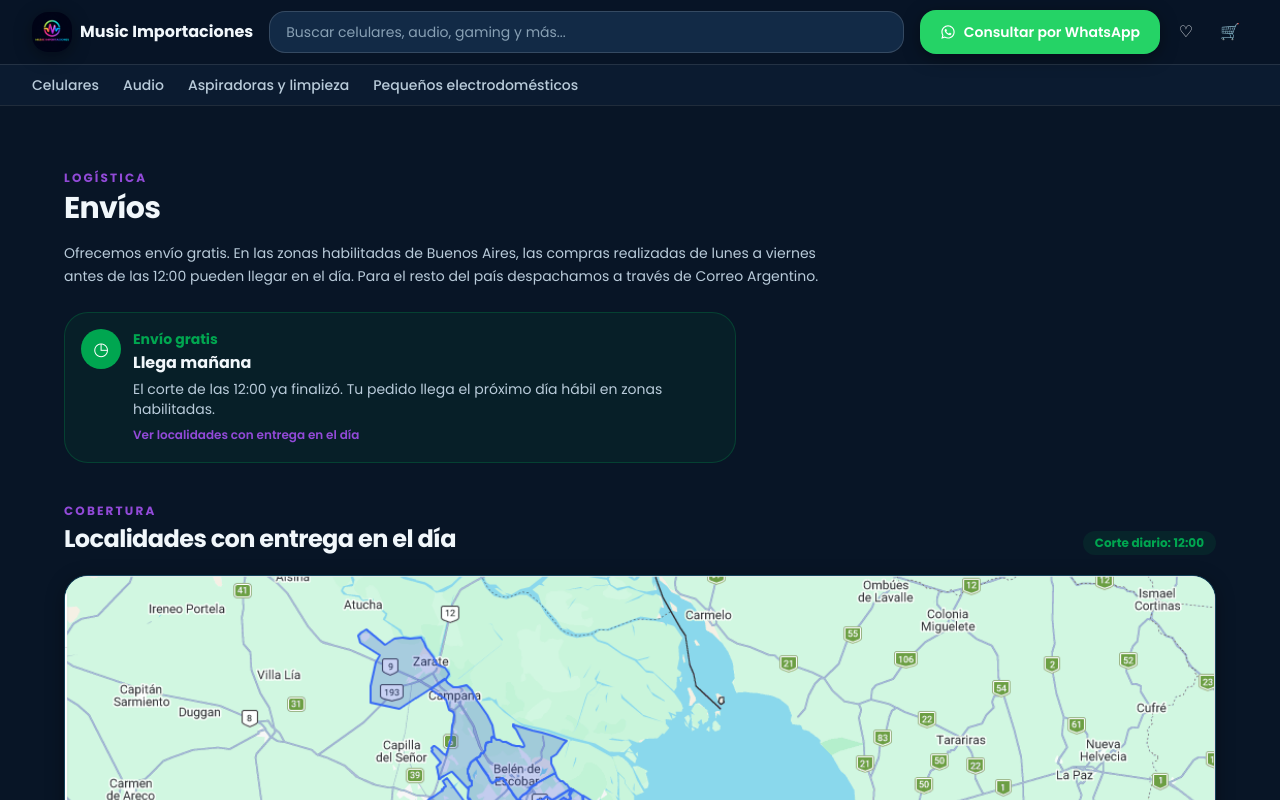
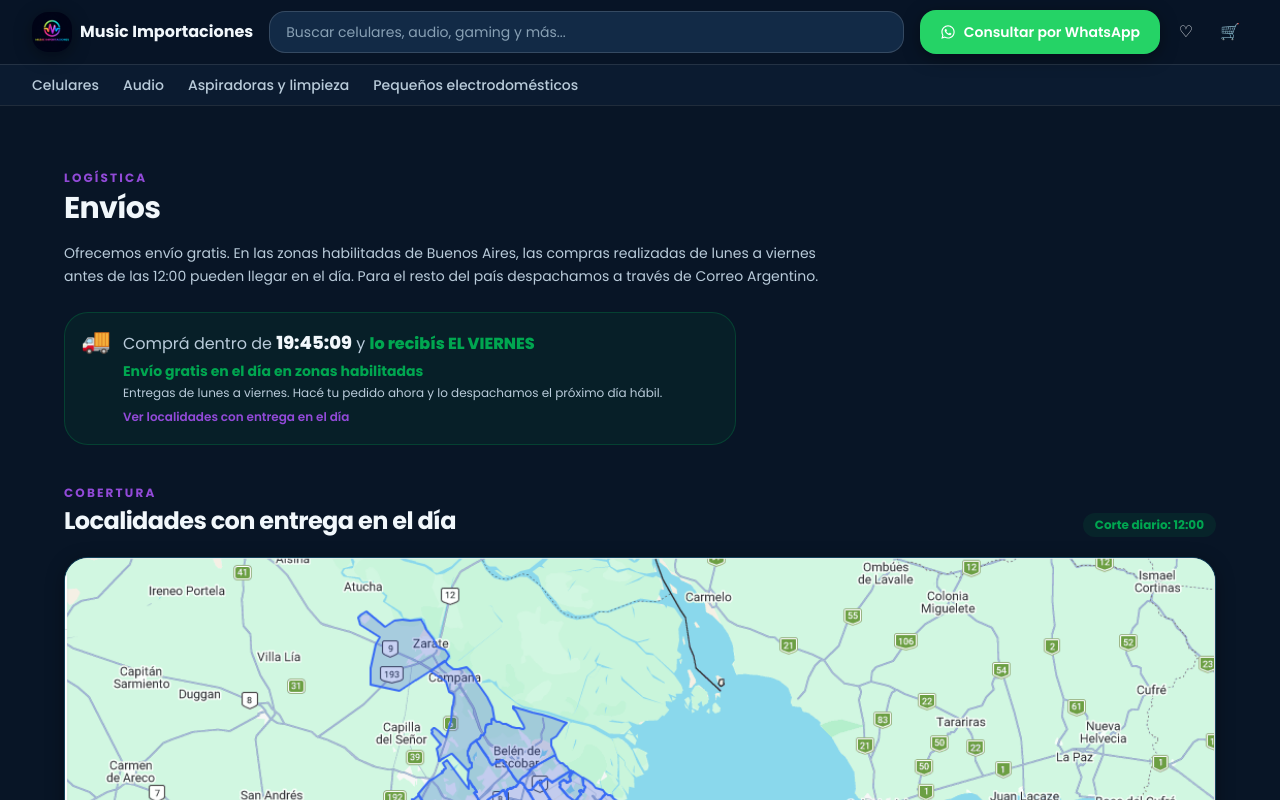
Before and after one commit to agustinzorrilla4-lab/music-importaciones, a React (Vite) app: page /envios in a window 1280 px wide. Shown: the top 800 px of the page. Built offline with nearby package versions, Linux system fonts and the light colour scheme.

Commit message:
feat: reloj de cuenta regresiva HH:MM:SS con dia de entrega, estilo Mercado Libre

```diff
--- a/src/components/DeliveryPromise.tsx
+++ b/src/components/DeliveryPromise.tsx
@@ -3,15 +3,8 @@ import { Link } from "react-router-dom";
 
 const ARGENTINA_TIME_ZONE = "America/Argentina/Buenos_Aires";
 const CUTOFF_HOUR = 12;
-
-type DeliveryState =
-  // Día hábil antes del corte: llega hoy.
-  | { kind: "same_day"; hours: number; minutes: number }
-  // Día hábil después del corte, con próximo día hábil también hábil (ej. martes 15h → llega miércoles).
-  | { kind: "next_business_day"; label: string }
-  // Fin de semana o víspera de fin de semana (viernes tarde, sábado, domingo).
-  // También cubre feriados si en el futuro se conecta un calendario.
-  | { kind: "non_business_day"; label: string };
+const CUTOFF_SECONDS = CUTOFF_HOUR * 3600;
+const DAY_SECONDS = 86400;
 
 const WEEKDAY_LABELS = [
   "domingo",
@@ -23,11 +16,23 @@ const WEEKDAY_LABELS = [
   "sábado",
 ];
 
-// Devuelve hora y día de la semana en Argentina.
+type DeliveryState = {
+  // Segundos que faltan para el próximo corte de las 12:00 de un día hábil.
+  secondsLeft: number;
+  // Cómo se nombra el día de entrega: "HOY" o "el martes".
+  deliveryLabel: string;
+  // true cuando la entrega cae el mismo día (compra antes del corte en día hábil).
+  sameDay: boolean;
+};
+
+function isWeekend(dow: number): boolean {
+  return dow === 0 || dow === 6;
+}
+
+// Hora y día de la semana en Buenos Aires, sin depender del huso del visitante.
 function getArgentinaNow(now: Date) {
   const parts = new Intl.DateTimeFormat("es-AR", {
     timeZone: ARGENTINA_TIME_ZONE,
-    weekday: "short",
     year: "numeric",
     month: "2-digit",
     day: "2-digit",
@@ -36,94 +41,82 @@ function getArgentinaNow(now: Date) {
     second: "2-digit",
     hourCycle: "h23",
   }).formatToParts(now);
-  const values = Object.fromEntries(parts.map((p) => [p.type, p.value]));
-  const y = Number(values.year);
-  const m = Number(values.month);
-  const d = Number(values.day);
-  // Reconstruimos una Date UTC con los valores de Buenos Aires para calcular
-  // el día de la semana sin depender del huso del cliente.
-  const dow = new Date(Date.UTC(y, m - 1, d)).getUTCDay(); // 0 = domingo, 6 = sábado
+  const v = Object.fromEntries(parts.map((p) => [p.type, p.value]));
+  const dow = new Date(
+    Date.UTC(Number(v.year), Number(v.month) - 1, Number(v.day))
+  ).getUTCDay();
   return {
     dow,
-    hour: Number(values.hour),
-    minute: Number(values.minute),
-    second: Number(values.second),
+    secondsOfDay:
+      Number(v.hour) * 3600 + Number(v.minute) * 60 + Number(v.second),
   };
 }
 
-function labelForNextBusinessDay(dowToday: number): string {
-  // Del día actual, salteamos sábado y domingo hasta encontrar un día hábil.
-  let d = (dowToday + 1) % 7;
-  while (d === 0 || d === 6) d = (d + 1) % 7;
-  // Si es exactamente mañana, usamos "mañana"; si no, "el <día>".
-  const isTomorrow = d === (dowToday + 1) % 7;
-  return isTomorrow ? "mañana" : `el ${WEEKDAY_LABELS[d]}`;
-}
+function getDeliveryState(now = new Date()): DeliveryState {
+  const { dow, secondsOfDay } = getArgentinaNow(now);
 
-function getDeliveryState(now = new Date()): DeliveryState {
-  const { dow, hour, minute, second } = getArgentinaNow(now);
-  const isWeekend = dow === 0 || dow === 6;
-
-  if (isWeekend) {
+  // Día hábil y todavía no pasó el corte: se entrega hoy mismo.
+  if (!isWeekend(dow) && secondsOfDay < CUTOFF_SECONDS) {
     return {
-      kind: "non_business_day",
-      label: `el ${WEEKDAY_LABELS[1]}`, // "el lunes"
+      secondsLeft: CUTOFF_SECONDS - secondsOfDay,
+      deliveryLabel: "HOY",
+      sameDay: true,
     };
   }
 
-  const secondsUntilCutoff = (CUTOFF_HOUR - hour) * 3600 - minute * 60 - second;
-
-  if (secondsUntilCutoff > 0) {
-    const totalMinutes = Math.ceil(secondsUntilCutoff / 60);
-    return {
-      kind: "same_day",
-      hours: Math.floor(totalMinutes / 60),
-      minutes: totalMinutes % 60,
-    };
-  }
+  // Ya pasó el corte (o es fin de semana): la entrega pasa al próximo día
+  // hábil, y la cuenta regresiva apunta al corte de ese día.
+  let daysAhead = 1;
+  while (isWeekend((dow + daysAhead) % 7)) daysAhead += 1;
 
   return {
-    kind: "next_business_day",
-    label: labelForNextBusinessDay(dow),
+    secondsLeft:
+      DAY_SECONDS - secondsOfDay + (daysAhead - 1) * DAY_SECONDS + CUTOFF_SECONDS,
+    deliveryLabel: `el ${WEEKDAY_LABELS[(dow + daysAhead) % 7]}`,
+    sameDay: false,
   };
 }
 
-function primaryLine(state: DeliveryState): string {
-  if (state.kind === "same_day") return "Llega hoy";
-  return `Llega ${state.label}`;
+function formatCountdown(totalSeconds: number): string {
+  const s = Math.max(0, totalSeconds);
+  const hh = Math.floor(s / 3600);
+  const mm = Math.floor((s % 3600) / 60);
+  const ss = s % 60;
+  const pad = (n: number) => String(n).padStart(2, "0");
+  return `${pad(hh)}:${pad(mm)}:${pad(ss)}`;
 }
 
 export default function DeliveryPromise({ compact = false }: { compact?: boolean }) {
   const [delivery, setDelivery] = useState<DeliveryState>(() => getDeliveryState());
 
   useEffect(() => {
-    const timer = window.setInterval(() => setDelivery(getDeliveryState()), 30_000);
+    // Cada segundo, para que el reloj corra a la vista del comprador.
+    const timer = window.setInterval(() => setDelivery(getDeliveryState()), 1000);
     return () => window.clearInterval(timer);
   }, []);
 
-  const line1 = primaryLine(delivery);
-  const countdown =
-    delivery.kind === "same_day"
-      ? `${delivery.hours} h ${String(delivery.minutes).padStart(2, "0")} min`
-      : null;
+  const countdown = formatCountdown(delivery.secondsLeft);
 
   if (compact) {
     return (
-      <div className="rounded-xl border border-[#00a650]/20 bg-[#00a650]/[0.06] px-3 py-2 text-xs">
-        <p className="font-bold text-[#00a650]">Envío gratis</p>
-        <p className="mt-0.5 font-semibold text-ink" aria-live="polite">
-          {line1}
-        </p>
-        {countdown && (
-          <p className="mt-0.5 text-ink-soft">
-            Comprá dentro de <time>{countdown}</time>
-          </p>
-        )}
-        {delivery.kind === "non_business_day" && (
-          <p className="mt-0.5 text-ink-soft">
-            Envíos de lunes a viernes.
-          </p>
-        )}
+      <div className="rounded-xl border border-[#00a650]/25 bg-[#00a650]/[0.07] p-2.5">
+        <div className="flex items-start gap-2">
+          <span className="shrink-0 text-base leading-none" aria-hidden="true">
+            🚚
+          </span>
+          <div className="min-w-0 text-[11px] leading-snug text-ink-soft">
+            <p aria-live="off">
+              Comprá dentro de{" "}
+              <time className="font-bold tabular-nums text-ink">{countdown}</time> y{" "}
+              <span className="font-bold text-[#00a650]">
+                lo recibís {delivery.deliveryLabel.toUpperCase()}
+              </span>
+            </p>
+            <p className="mt-0.5 font-semibold text-[#00a650]">
+              Envío gratis en zonas habilitadas
+            </p>
+          </div>
+        </div>
       </div>
     );
   }
@@ -131,33 +124,32 @@ export default function DeliveryPromise({ compact = false }: { compact?: boolean
   return (
     <div className="rounded-2xl border border-[#00a650]/25 bg-[#00a650]/[0.07] p-4">
       <div className="flex items-start gap-3">
-        <span
-          className="flex h-10 w-10 shrink-0 items-center justify-center rounded-full bg-[#00a650] text-lg text-white"
-          aria-hidden="true"
-        >
-          ◷
+        <span className="shrink-0 text-2xl leading-none" aria-hidden="true">
+          🚚
         </span>
         <div>
-          <p className="text-sm font-bold text-[#00a650]">Envío gratis</p>
-          <p className="mt-0.5 text-base font-bold text-ink" aria-live="polite">
-            {line1}
+          <p className="text-base leading-snug text-ink-soft" aria-live="off">
+            Comprá dentro de{" "}
+            <time className="text-lg font-extrabold tabular-nums text-ink">
+              {countdown}
+            </time>{" "}
+            y{" "}
+            <span className="font-extrabold text-[#00a650]">
+              lo recibís {delivery.deliveryLabel.toUpperCase()}
+            </span>
           </p>
-          {delivery.kind === "same_day" && (
-            <p className="mt-1 text-sm text-ink-soft">
-              Comprá dentro de <time className="font-semibold text-ink">{countdown}</time> para recibirlo hoy en zonas habilitadas.
-            </p>
-          )}
-          {delivery.kind === "next_business_day" && (
-            <p className="mt-1 text-sm text-ink-soft">
-              El corte de las 12:00 ya finalizó. Tu pedido llega el próximo día hábil en zonas habilitadas.
-            </p>
-          )}
-          {delivery.kind === "non_business_day" && (
-            <p className="mt-1 text-sm text-ink-soft">
-              Los envíos se realizan de lunes a viernes. Podés hacer tu pedido ahora y lo despachamos el próximo día hábil.
-            </p>
-          )}
-          <Link to="/envios" className="mt-2 inline-block text-xs font-semibold text-violet hover:underline">
+          <p className="mt-1 text-sm font-bold text-[#00a650]">
+            Envío gratis en el día en zonas habilitadas
+          </p>
+          <p className="mt-1 text-xs text-ink-soft">
+            {delivery.sameDay
+              ? "Entregas de lunes a viernes. El corte es a las 12:00 de Buenos Aires."
+              : "Entregas de lunes a viernes. Hacé tu pedido ahora y lo despachamos el próximo día hábil."}
+          </p>
+          <Link
+            to="/envios"
+            className="mt-2 inline-block text-xs font-semibold text-violet hover:underline"
+          >
             Ver localidades con entrega en el día
           </Link>
         </div>
```
